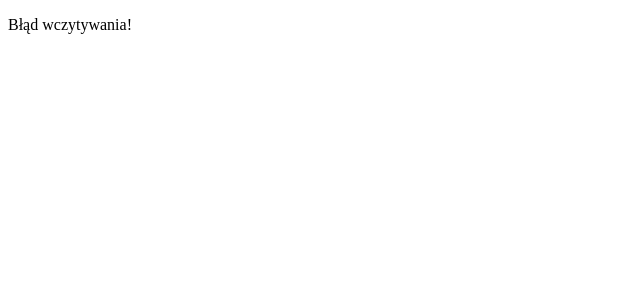
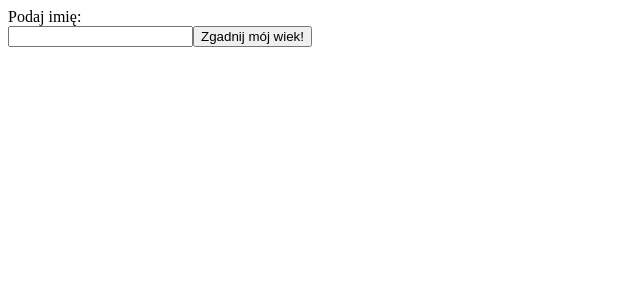
Before and after one commit to jakubhfake/megak-react-app, a React (Create React App) app: page / in a window 1280 px wide. Shown: the top 300 px of the page, without its empty margins (0-640 px from the left). Built offline with nearby package versions, Linux system fonts and the light colour scheme; no server answers.

Commit message:
add button type

```diff
--- a/src/components/AgeGuesser/AgeGuesser.js
+++ b/src/components/AgeGuesser/AgeGuesser.js
@@ -2,6 +2,27 @@ import React, {useEffect, useState, useCallback} from "react";
 import {AgeGuesserAnswer} from "./AgeGuesserAnswer";
 
 export const AgeGuesser = props => {
+    const [name, setName] = useState('');
+    const [check, setCheck] = useState(false);
 
-    return <AgeGuesserAnswer name={"Wojciech"}/>
+    const sendForm = e => {
+        e.preventDefault();
+        setCheck(true);
+    }
+
+    if (check) {
+        return <AgeGuesserAnswer name={name}/>
+    }
+
+    return <form onSubmit={sendForm}>
+        <label>
+            Podaj imię: <br/>
+            <input
+                type={"text"}
+                value={name}
+                onChange={e => setName(e.target.value)}
+            />
+            <button type={"submit"}>Zgadnij mój wiek!</button>
+        </label>
+    </form>
 };
```
